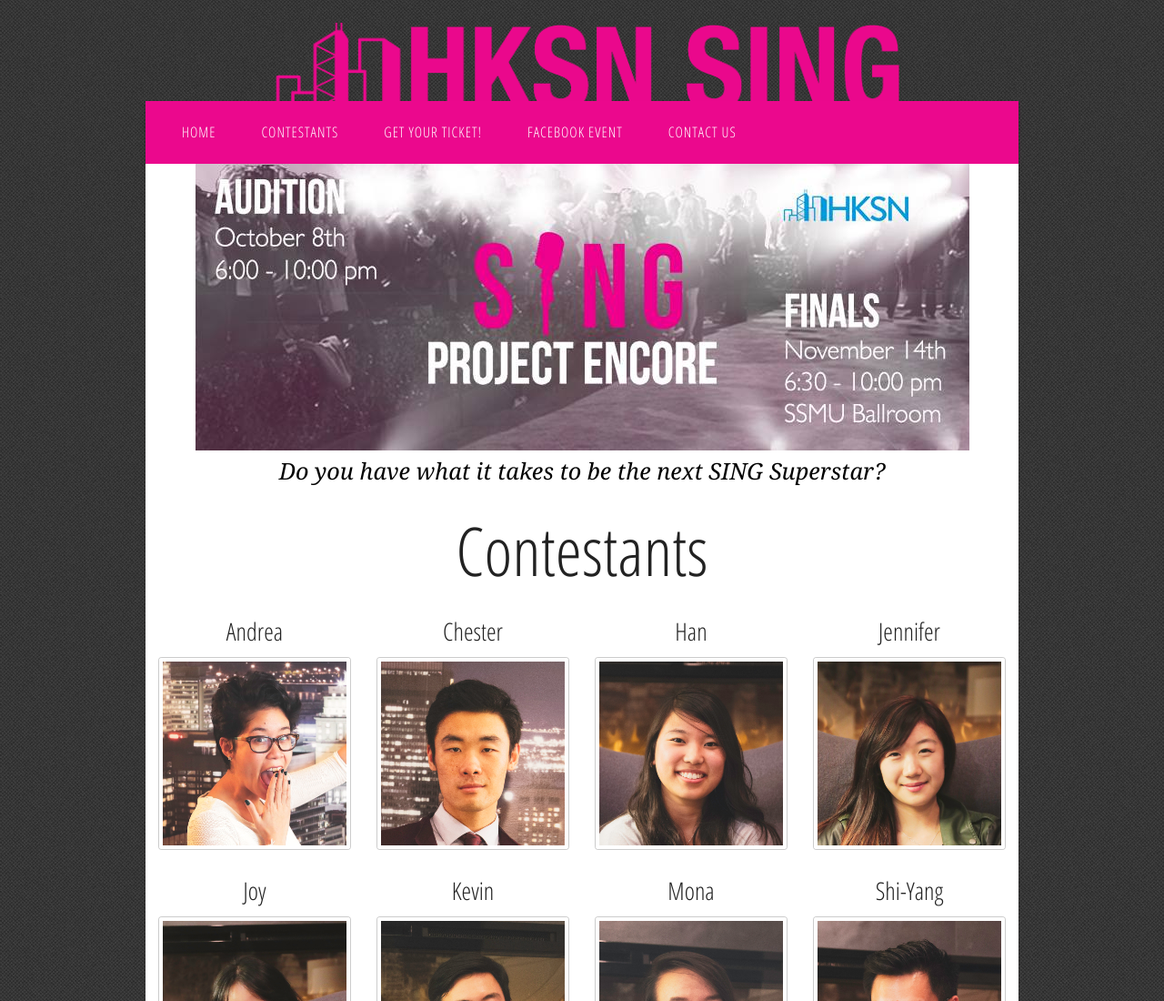
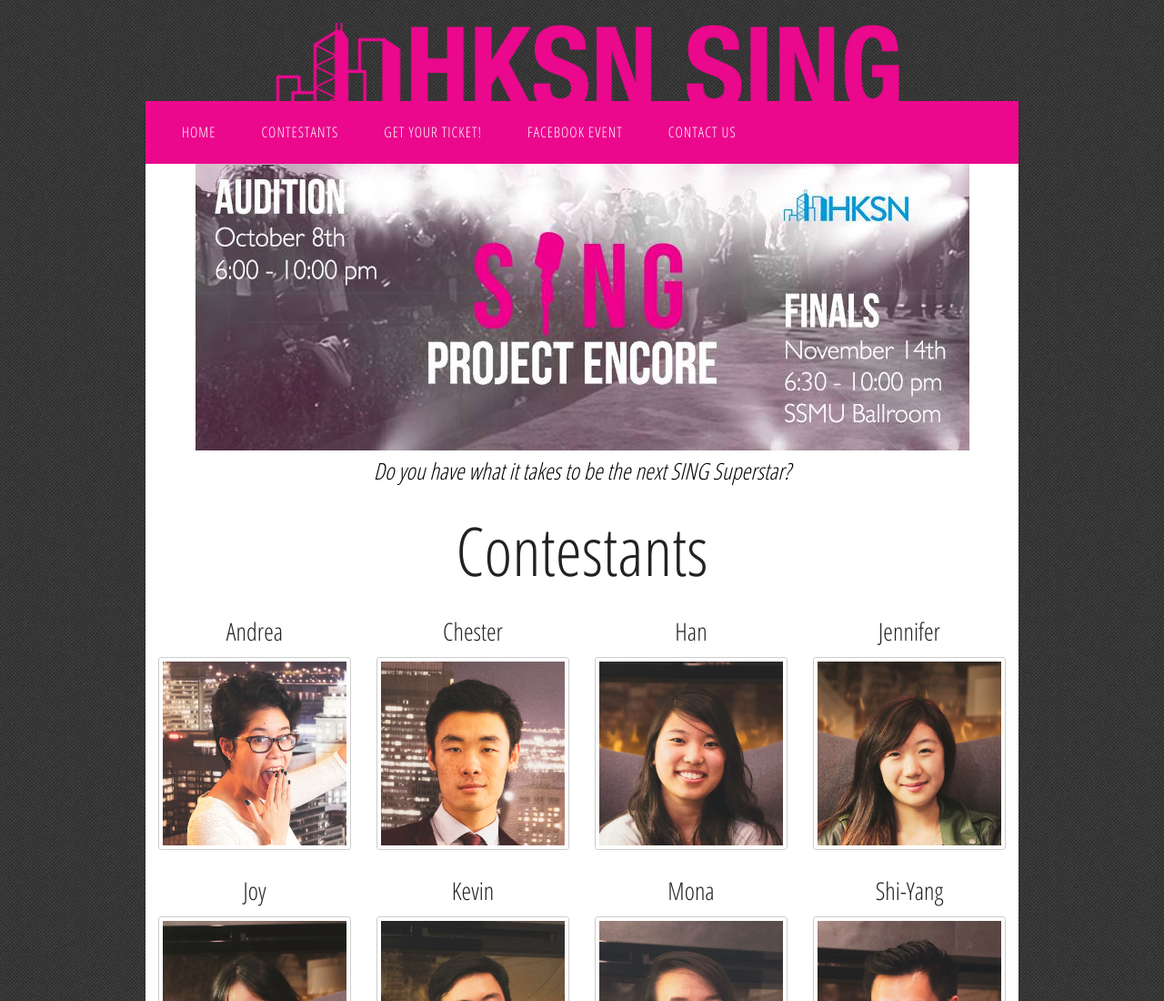
Before and after one commit to michaelchum/hksn-sing, a website: page public/index.html in a window 1280 px wide. Shown: the top 1100 px of the page at 91% size. Drawn offline with Linux system fonts and the light colour scheme; a web font is replaced by a local one.

Commit message:
Fixed font

```diff
--- a/public/stylesheets/main.css
+++ b/public/stylesheets/main.css
@@ -16,7 +16,7 @@
 .blog_post {}
 .post_meta {font-family: Georgia, "Times New Roman", Times, serif; font-style: italic; text-align: center; color: #999}
 p {color: #000; font-size: 13px}
-p.welcome_text {font-size: 180%; text-align:center; font-weight: normal; font-family:Georgia, "Times New Roman", Times, serif; font-style:italic}
+p.welcome_text {font-size: 180%; text-align:center; font-weight: normal; font-family:"Open Sans Condensed", "Times New Roman", Times, sans-serif; font-style:italic}
 
 h1,h2,h3,h4 {font-family:'Open Sans Condensed',sans-serif; font-weight: normal}
 .heading_dots {background: url(../images/heading_dots_grey.png) repeat-x center}
```
